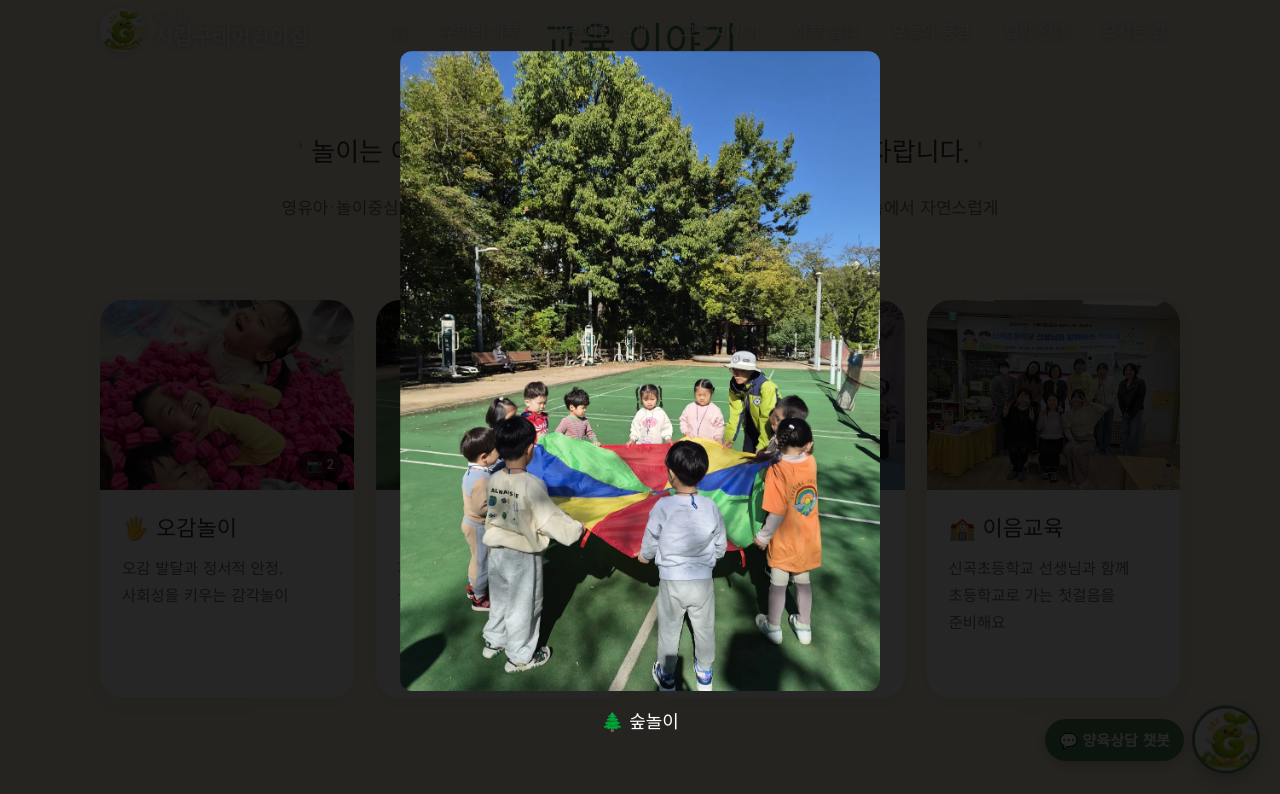
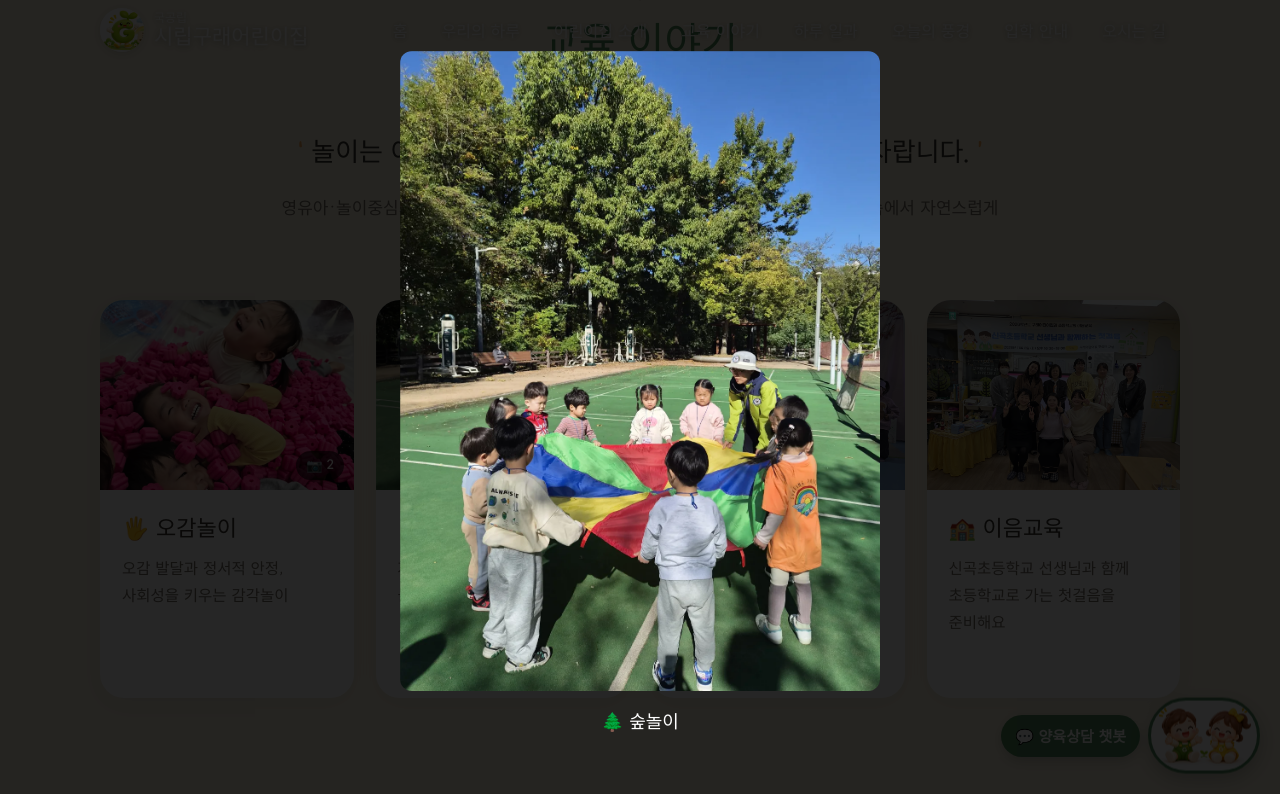
Before and after one commit to ksys2560-ctrl/gurae-daycare, a plain HTML site: page index.html in a window 1280 px wide. Both pictures are taken after a click on the element 502 px from the left and 3256 px from the top of the page. Shown: the part 2862-3656 px from the top of the page. Drawn offline with Linux system fonts and the light colour scheme.

Commit message:
Add files via upload

```diff
--- a/app.js
+++ b/app.js
@@ -40,7 +40,7 @@ if (S.about.show) sections.push({
   html: `<section class="block" id="about"><div class="wrap">
     ${head("🏡", S.about.title)}
     <div class="about">
-      <div class="about-photo reveal">${S.chatbot && S.chatbot.link && S.about.photo === S.chatbot.character
+      <div class="about-photo reveal">${S.chatbot && S.chatbot.link && S.chatbot.aboutPhotoLink
         ? `<a class="chat-photo" href="${esc(S.chatbot.link)}" target="_blank" rel="noopener" title="${esc(S.chatbot.label)} 열기"><img src="${esc(S.about.photo)}" alt="${esc(S.chatbot.label)} 열기"><span class="chat-hint">💬 캐릭터를 누르면 ${esc(S.chatbot.label)}이 열려요</span></a>`
         : `<img src="${esc(S.about.photo)}" alt="">`}</div>
       <div class="reveal">
@@ -162,7 +162,31 @@ if (S.chatbot && S.chatbot.link) {
   fab.rel = "noopener";
   fab.setAttribute("aria-label", `${S.chatbot.label} 열기`);
   fab.innerHTML = `<span class="chat-bubble">💬 ${esc(S.chatbot.label)}</span><span class="chat-char"><img src="${esc(S.chatbot.character)}" alt=""></span>`;
+  // 캐릭터 그림 파일이 없으면 로고 캐릭터로 대신 보여 줌
+  fab.querySelector("img").addEventListener("error", (e) => {
+    if (S.logo && !e.target.src.endsWith(S.logo)) { e.target.src = S.logo; fab.classList.add("fallback"); }
+  });
   document.body.appendChild(fab);
+}
+
+/* 마우스를 따라다니는 작은 분홍 하트 (마우스일 때만, 움직임 줄이기 설정이면 끔) */
+if (S.hearts && !matchMedia("(prefers-reduced-motion: reduce)").matches) {
+  let lastHeart = 0;
+  window.addEventListener("pointermove", (e) => {
+    if (e.pointerType !== "mouse") return;
+    const now = performance.now();
+    if (now - lastHeart < 45) return;
+    lastHeart = now;
+    const h = document.createElement("span");
+    h.className = "heart";
+    h.textContent = "♥";
+    h.style.left = e.clientX + "px";
+    h.style.top = e.clientY + "px";
+    h.style.fontSize = 10 + Math.random() * 8 + "px";
+    h.style.setProperty("--dx", (Math.random() * 30 - 15).toFixed(0) + "px");
+    document.body.appendChild(h);
+    setTimeout(() => h.remove(), 950);
+  }, { passive: true });
 }
 
 /* ---------- 움직임 ---------- */
--- a/content.js
+++ b/content.js
@@ -27,8 +27,10 @@ const SITE = {
   chatbot: {
     link: "https://gemini.google.com/gem/5042958c38c9?usp=sharing",   // 없으면 "" → 단추 숨김
     label: "양육상담 챗봇",                 // 캐릭터 옆 말풍선 글자
-    character: "images/character.webp",    // 오른쪽 아래 떠 있는 캐릭터 그림
+    character: "images/kids.webp",         // 오른쪽 아래 떠 있는 캐릭터 그림 (구래 친구들)
+    aboutPhotoLink: true,                  // '어린이집 소개' 캐릭터 그림을 눌러도 챗봇이 열림
   },
+  hearts: true,                            // 마우스를 움직이면 작은 분홍 하트가 따라다님 (끄려면 false)
 
   /* ---------- 맨 위 큰 사진 ---------- */
   hero: {
--- a/style.css
+++ b/style.css
@@ -48,14 +48,24 @@ header .wrap { display: flex; align-items: center; justify-content: space-betwee
 .chat-hint { display: block; text-align: center; margin-top: 10px; font-size: 15px; font-weight: 700; color: var(--main); }
 /* 양육상담 챗봇: 오른쪽 아래 떠 있는 캐릭터 단추 */
 .chat-fab { position: fixed; right: 20px; bottom: 20px; z-index: 60; display: flex; align-items: center; gap: 8px; }
-.chat-char { width: 68px; height: 68px; border-radius: 50%; background: #fff; overflow: hidden; box-shadow: 0 6px 18px rgba(0,0,0,.22); border: 3px solid var(--main); animation: chatBounce 2.4s ease-in-out infinite; }
-.chat-char img { width: 100%; height: 100%; object-fit: cover; object-position: 8% 50%; }
+/* 구래 친구들 그림(가로로 긴 그림)이 다 보이도록 둥근 네모 */
+.chat-char { width: 112px; height: 76px; border-radius: 38px; background: #fff; overflow: hidden; box-shadow: 0 6px 18px rgba(0,0,0,.22); border: 3px solid var(--main); animation: chatBounce 2.4s ease-in-out infinite; }
+.chat-char img { width: 100%; height: 100%; object-fit: contain; padding: 2px 4px; }
+.chat-fab.fallback .chat-char { width: 68px; height: 68px; border-radius: 50%; }
+.chat-fab.fallback .chat-char img { object-fit: cover; object-position: 8% 50%; padding: 0; }
+/* 마우스를 따라다니는 분홍 하트 */
+.heart { position: fixed; z-index: 200; pointer-events: none; color: #ff7eb6; line-height: 1; transform: translate(-50%, -50%); text-shadow: 0 1px 2px rgba(255,126,182,.4); animation: heartFloat .9s ease-out forwards; }
+@keyframes heartFloat {
+  from { opacity: 1; transform: translate(-50%, -50%) scale(1); }
+  to { opacity: 0; transform: translate(calc(-50% + var(--dx)), calc(-50% - 36px)) scale(.6); }
+}
 .chat-bubble { background: var(--main); color: #fff; font-weight: 700; font-size: 15px; padding: 8px 14px; border-radius: 99px; box-shadow: 0 4px 12px rgba(0,0,0,.18); white-space: nowrap; }
 .chat-fab:hover .chat-char { animation: none; transform: scale(1.08); }
 @keyframes chatBounce { 0%, 100% { transform: translateY(0); } 50% { transform: translateY(-6px); } }
 @media (max-width: 600px) {
   .chat-fab { right: 12px; bottom: 12px; }
-  .chat-char { width: 56px; height: 56px; }
+  .chat-char { width: 92px; height: 62px; }
+  .chat-fab.fallback .chat-char { width: 56px; height: 56px; }
   .chat-bubble { font-size: 13px; padding: 6px 11px; }
 }
 @media (prefers-reduced-motion: reduce) { .chat-char { animation: none; } }
```
Also changed, not shown: images/kids.webp (added).
